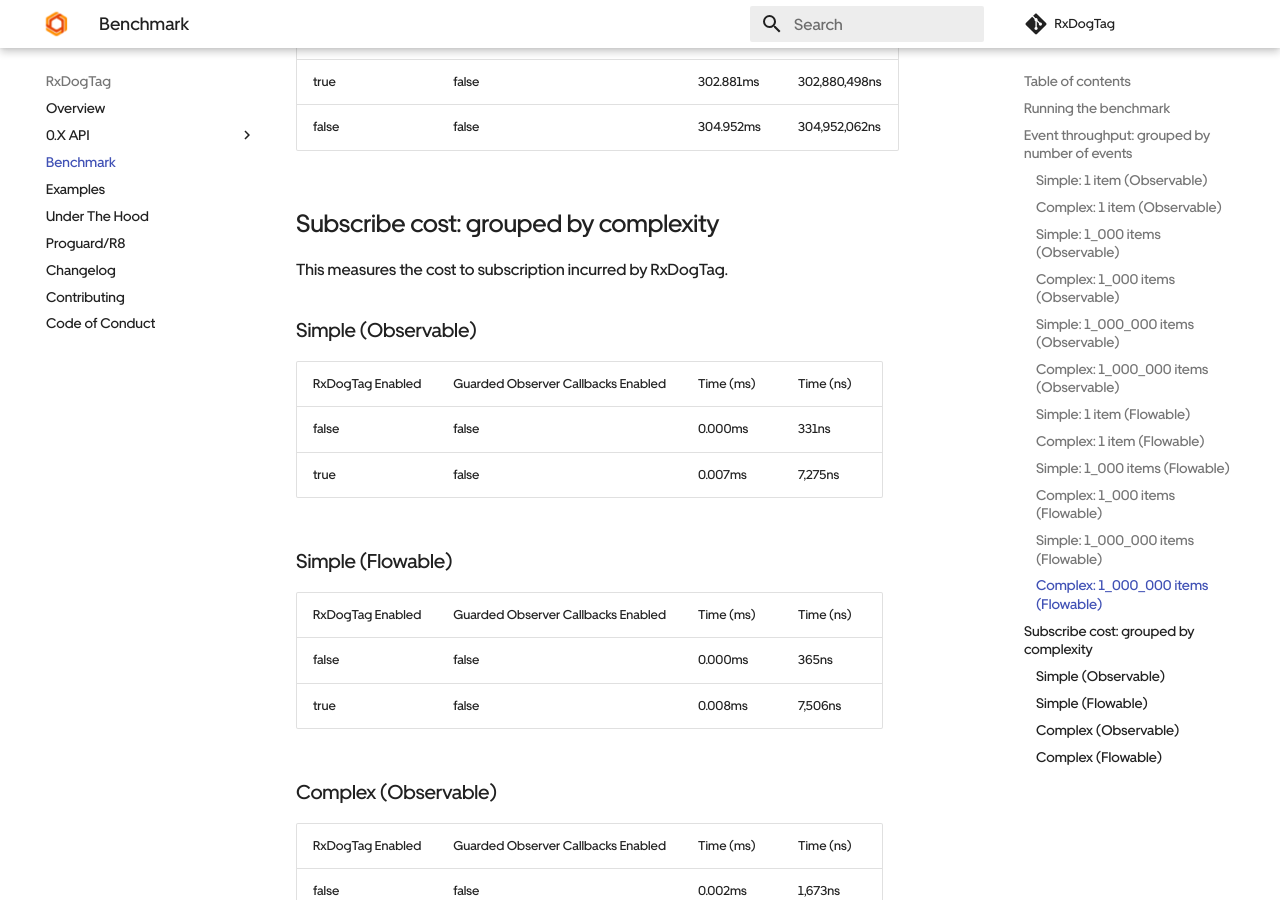
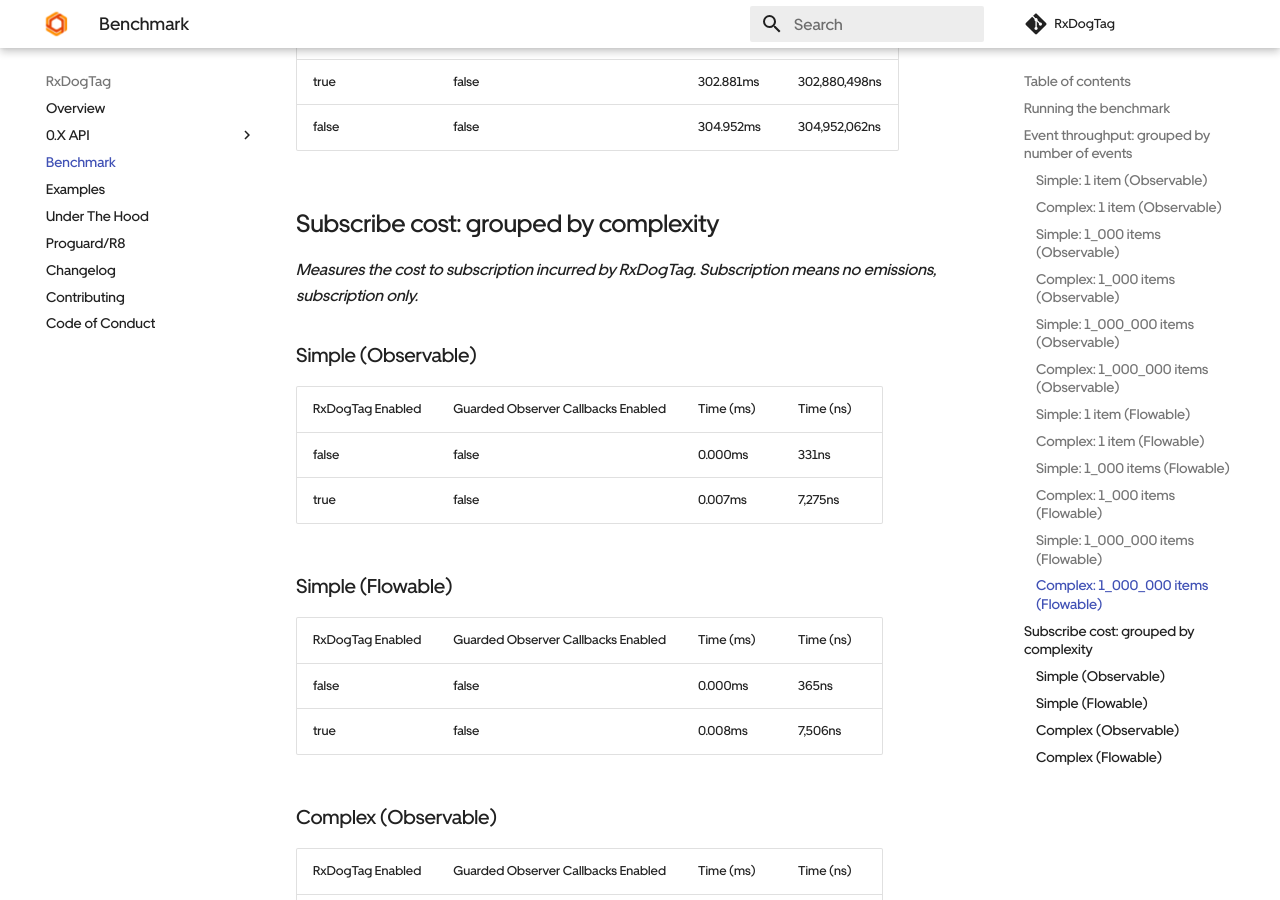
Before and after one commit to uber/RxDogTag, an MkDocs documentation site: the page built from docs/benchmark.md, in a window 1280 px wide and 900 px high, scrolled down 3777 px. Built offline with MkDocs 1.6.1 and Material for MkDocs 9.7.7, drawn with Linux system fonts in a browser that asks for light colours; comment, search, counter and statistics services are not loaded.

Commit message:
One more tweak to formatting

```diff
--- a/docs/benchmark.md
+++ b/docs/benchmark.md
@@ -12,7 +12,7 @@
 
 ## Event throughput: grouped by number of events
 
-Measures the amount of time it takes for given number of elements to pass through the stream.
+_Measures the amount of time it takes for given number of elements to pass through the stream._
 
 ### Simple: 1 item (Observable)
 | RxDogTag Enabled | Guarded Observer Callbacks Enabled | Time (ms) | Time (ns) |
@@ -101,7 +101,7 @@
 
 ## Subscribe cost: grouped by complexity
 
-This measures the cost to subscription incurred by RxDogTag.
+_Measures the cost to subscription incurred by RxDogTag. Subscription means no emissions, subscription only._
 
 ### Simple (Observable)
 | RxDogTag Enabled | Guarded Observer Callbacks Enabled | Time (ms) | Time (ns) |
```
Also changed, not shown: 1 other file.
